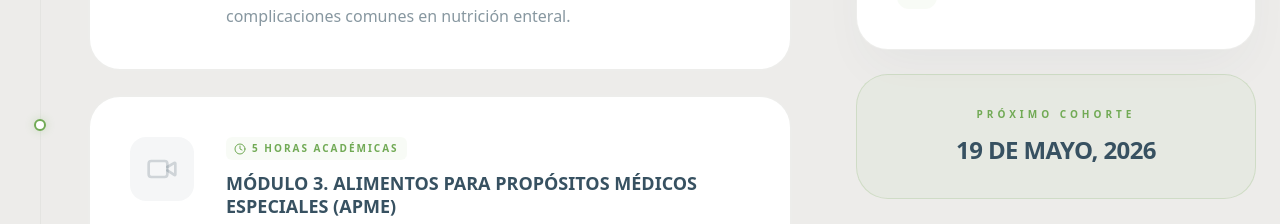
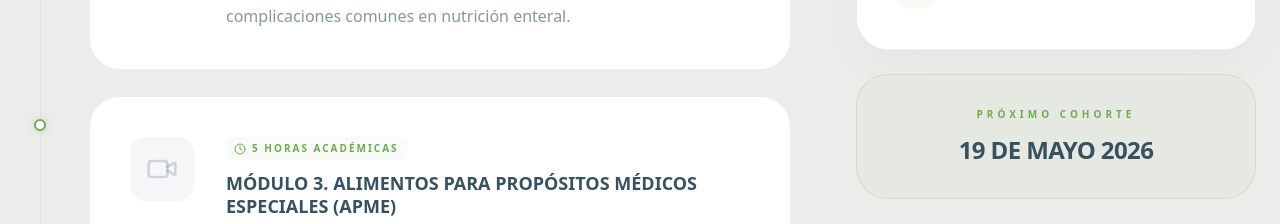
Before and after one commit to JorgeIgnacio666/celan-landing, a Next.js app: page / in a window 1280 px wide. Shown: the part 1120-1344 px from the top of the page. Built offline with nearby package versions, Linux system fonts and the light colour scheme.

Commit message:
Fix: Remove unnecessary comma in cohort date

```diff
--- a/src/app/page.tsx
+++ b/src/app/page.tsx
@@ -249,7 +249,7 @@ export default function Home() {
                 {/* Info Cohorte - Separado para destacar */}
                 <div className="mt-4 md:mt-6 bg-[#72b056]/5 border border-primary/20 rounded-[24px] md:rounded-[32px] p-6 md:p-8 text-center">
                     <span className="block text-[9px] md:text-[10px] font-black text-primary uppercase tracking-[0.4em] mb-2 md:mb-3">Próximo Cohorte</span>
-                    <span className="block font-roboto font-black text-lg md:text-2xl text-secondary uppercase tracking-tight">19 de Mayo, 2026</span>
+                    <span className="block font-roboto font-black text-lg md:text-2xl text-secondary uppercase tracking-tight">19 de Mayo 2026</span>
                 </div>
             </div>
           </aside>
```
